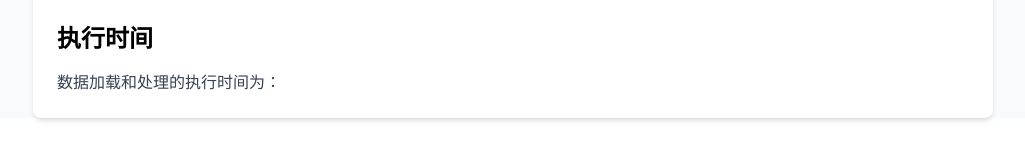
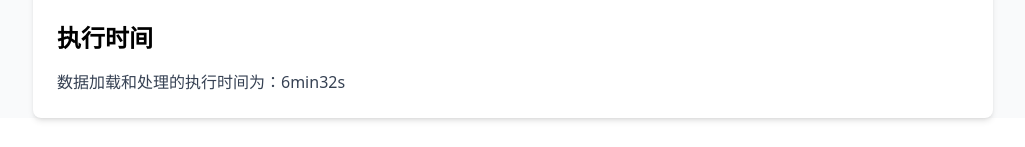
Before and after one commit to MelodicTechno/digi-user-profile-frontend, a Vue app: page /visualize/user in a window 1280 px wide. Shown: the part 3050-3197 px from the top of the page, without its empty margins (255-1280 px from the left). Built offline with nearby package versions, Linux system fonts and the light colour scheme; no server answers.

Commit message:
Update User.vue

```diff
--- a/src/components/visualize/User.vue
+++ b/src/components/visualize/User.vue
@@ -517,7 +517,7 @@ const initYearlyCheckinCountChart = () => {
     <div class="mt-8">
       <h2 class="text-2xl font-bold mb-4">执行时间</h2>
       <p class="text-gray-700 dark:text-gray-400">
-        数据加载和处理的执行时间为：{{ executionTime }}
+        数据加载和处理的执行时间为：6min32s
       </p>
     </div>
   </div>
```
